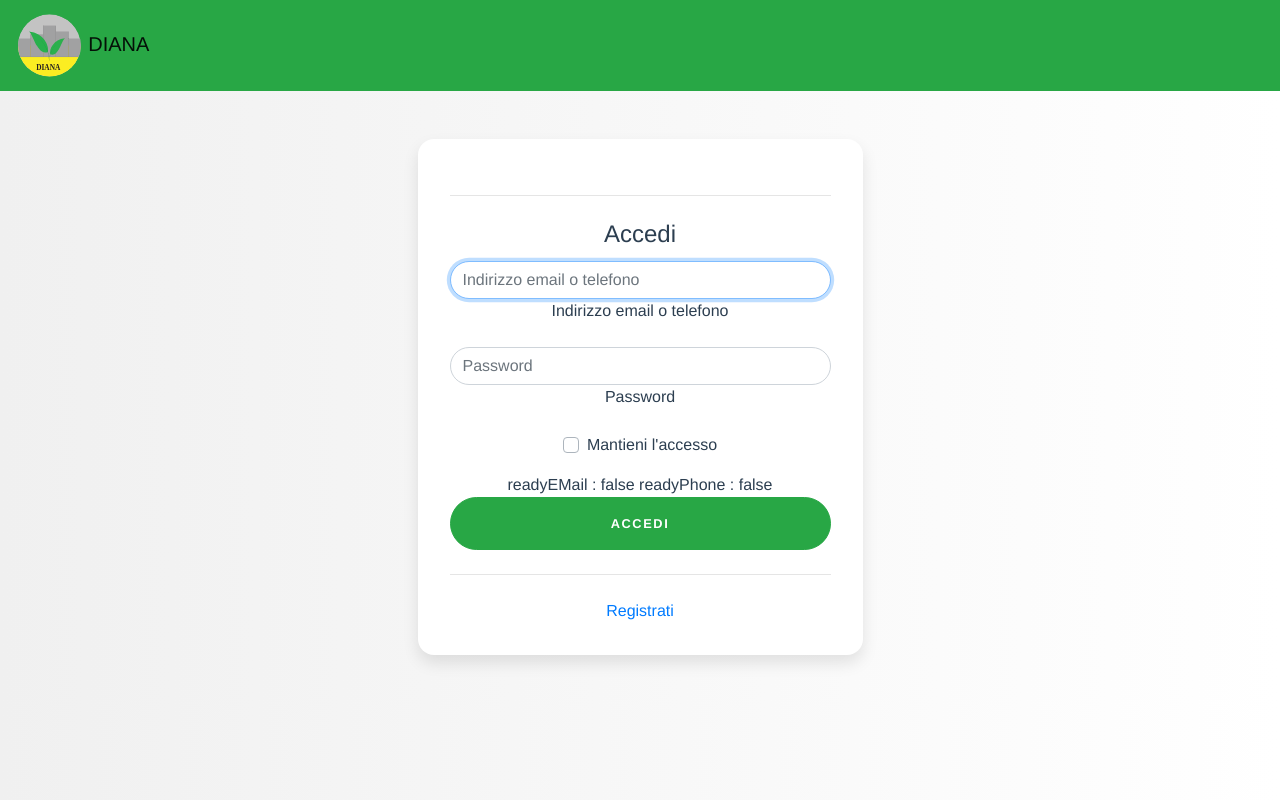
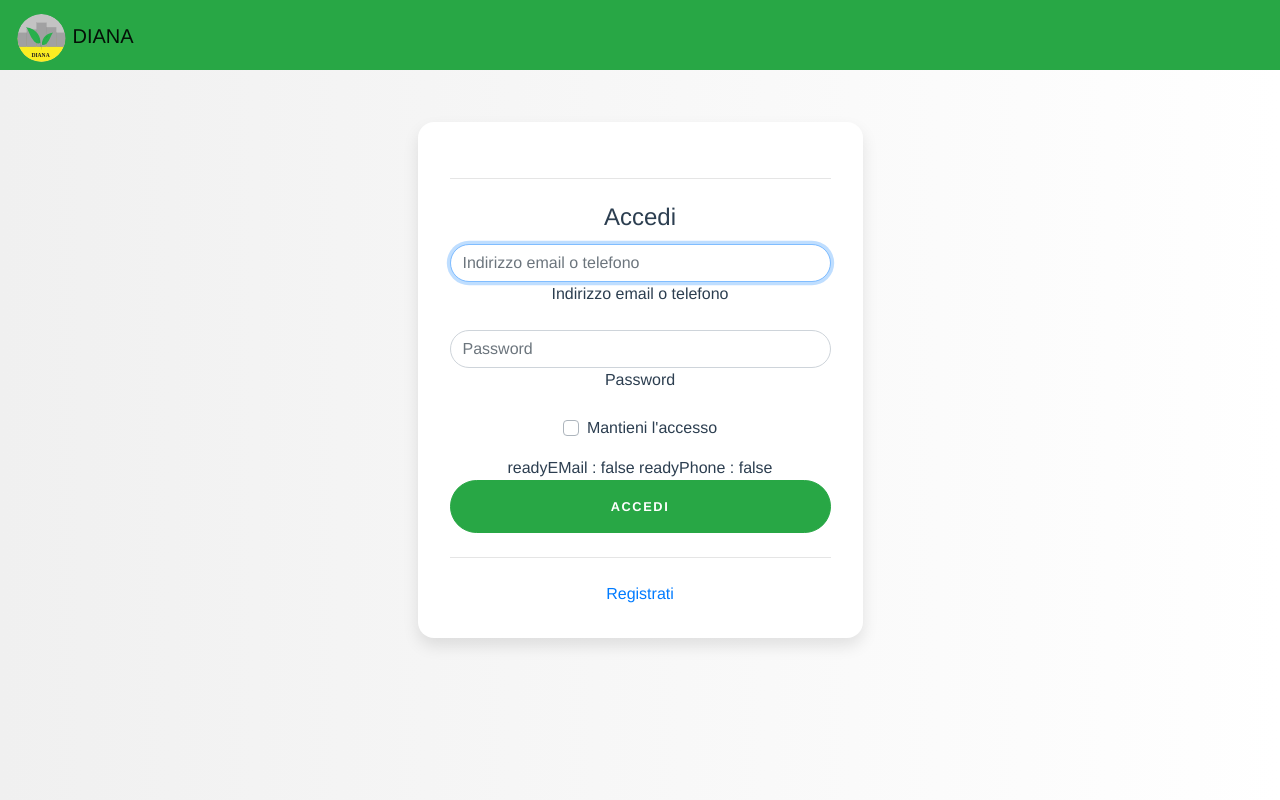
Before and after one commit to daniele3b/diana_app, a Vue app: page / in a window 1280 px wide. Built offline with nearby package versions, Linux system fonts and the light colour scheme.

Commit message:
updating size

```diff
--- a/src/App.vue
+++ b/src/App.vue
@@ -6,7 +6,7 @@
   <nav class="navbar navbar-light navbar-1 black bg-success">
 
   <!-- Navbar brand -->
-  <a class="navbar-brand" href="#"><img src="./assets/logo.svg"> DIANA</a>
+  <a class="navbar-brand" href="#"  ><img src="./assets/logo.svg" height="50px" > DIANA</a>
 
   <!-- Collapse button -->
   <button v-if="isLogged == true" class="navbar-toggler border border-dark " type="button" data-toggle="collapse" data-target="#navbarSupportedContent15"
@@ -34,7 +34,7 @@
     <!-- -->
 
     <!-- PARTE CHE DEVE VARIARE-->
-    <div class="container-fluid ">
+    <div class="container-fluid pt-1 ">
     <router-view/>
     </div>
 
@@ -89,6 +89,11 @@ export default {
     }
   }
 }
+
+.navbar{
+  height: 70px;
+}
+
 </style>
 
 <!-- -->
```
